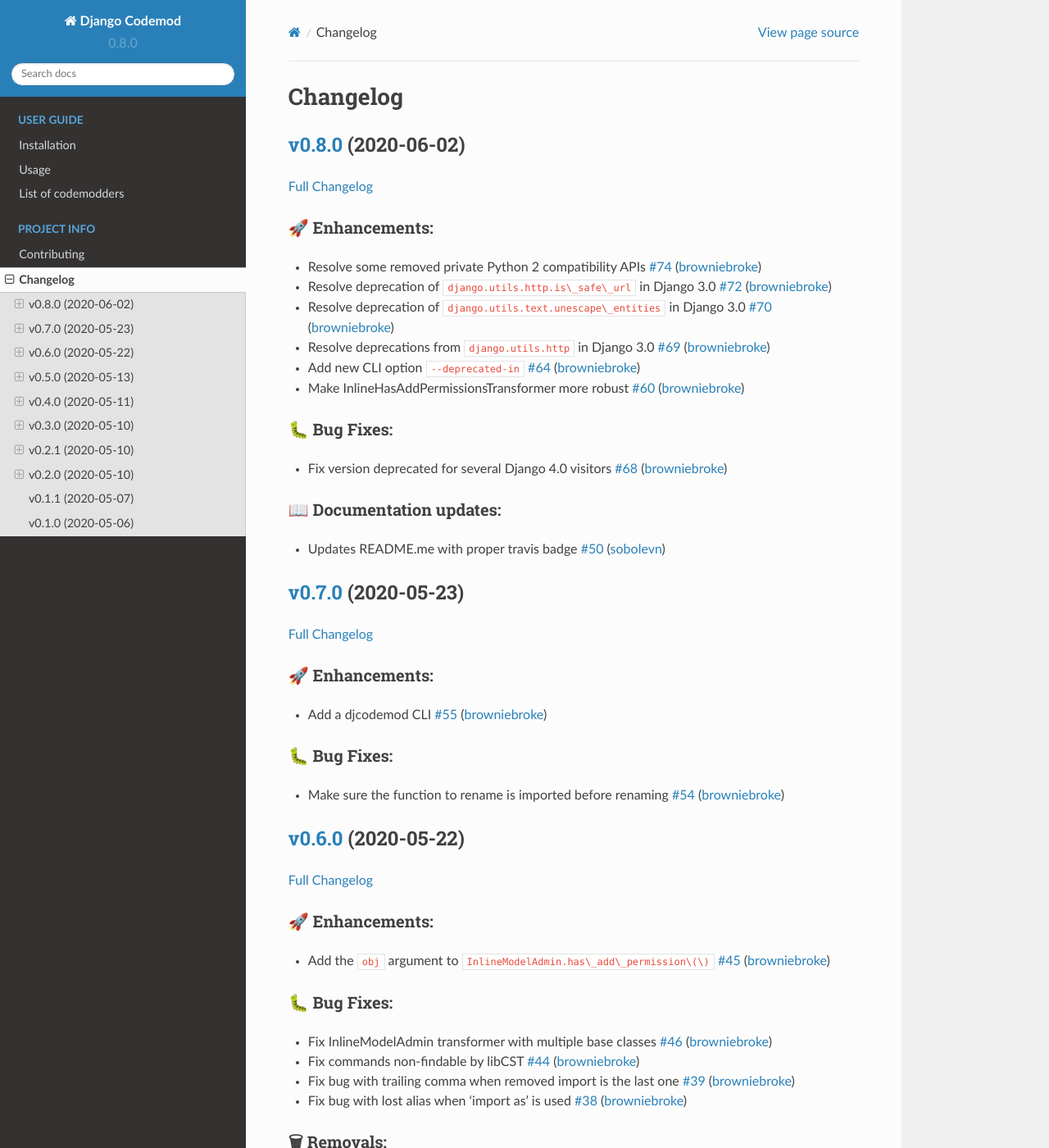
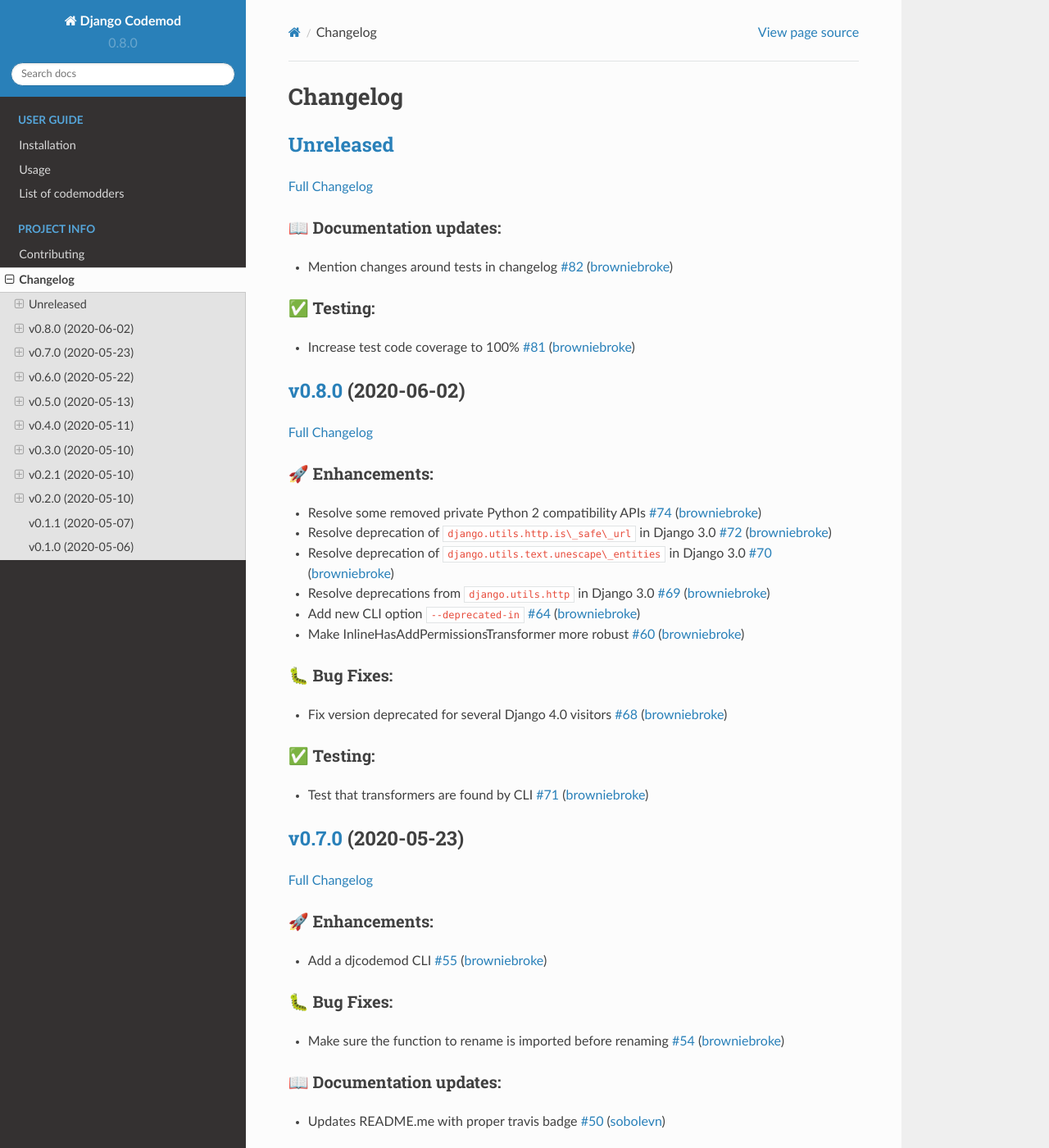
Before and after one commit to browniebroke/django-codemod, a Sphinx documentation site: the page built from docs/changelog.md, in a window 1280 px wide and 1400 px high. Shown: the whole window at 82% size. Built offline with Sphinx 7.4.7 and the Read the Docs theme 2.0.0, drawn with Linux system fonts in a browser that asks for light colours; some of the changed text lies outside the part shown.

Commit message:
Update Changelog

```diff
--- a/docs/changelog.md
+++ b/docs/changelog.md
@@ -1,4 +1,16 @@
 # Changelog
+
+## [Unreleased](https://github.com/browniebroke/django-codemod/tree/HEAD)
+
+[Full Changelog](https://github.com/browniebroke/django-codemod/compare/v0.8.0...HEAD)
+
+### 📖 Documentation updates:
+
+- Mention changes around tests in changelog [\#82](https://github.com/browniebroke/django-codemod/pull/82) ([browniebroke](https://github.com/browniebroke))
+
+### ✅ Testing:
+
+- Increase test code coverage to 100% [\#81](https://github.com/browniebroke/django-codemod/pull/81) ([browniebroke](https://github.com/browniebroke))
 
 ## [v0.8.0](https://github.com/browniebroke/django-codemod/tree/v0.8.0) (2020-06-02)
 
@@ -17,9 +29,9 @@
 
 - Fix version deprecated for several Django 4.0 visitors [\#68](https://github.com/browniebroke/django-codemod/pull/68) ([browniebroke](https://github.com/browniebroke))
 
-### 📖 Documentation updates:
+### ✅ Testing:
 
-- Updates README.me with proper travis badge [\#50](https://github.com/browniebroke/django-codemod/pull/50) ([sobolevn](https://github.com/sobolevn))
+- Test that transformers are found by CLI [\#71](https://github.com/browniebroke/django-codemod/pull/71) ([browniebroke](https://github.com/browniebroke))
 
 ## [v0.7.0](https://github.com/browniebroke/django-codemod/tree/v0.7.0) (2020-05-23)
 
@@ -32,6 +44,10 @@
 ### 🐛 Bug Fixes:
 
 - Make sure the function to rename is imported before renaming [\#54](https://github.com/browniebroke/django-codemod/pull/54) ([browniebroke](https://github.com/browniebroke))
+
+### 📖 Documentation updates:
+
+- Updates README.me with proper travis badge [\#50](https://github.com/browniebroke/django-codemod/pull/50) ([sobolevn](https://github.com/sobolevn))
 
 ## [v0.6.0](https://github.com/browniebroke/django-codemod/tree/v0.6.0) (2020-05-22)
 
@@ -48,9 +64,14 @@
 - Fix bug with trailing comma when removed import is the last one [\#39](https://github.com/browniebroke/django-codemod/pull/39) ([browniebroke](https://github.com/browniebroke))
 - Fix bug with lost alias when 'import as' is used [\#38](https://github.com/browniebroke/django-codemod/pull/38) ([browniebroke](https://github.com/browniebroke))
 
-### 🗑 Removals:
+### 🔥 Removals:
 
 - Remove commands to fix single deprecations [\#43](https://github.com/browniebroke/django-codemod/pull/43) ([browniebroke](https://github.com/browniebroke))
+
+### ✅ Testing:
+
+- Linting workflow [\#47](https://github.com/browniebroke/django-codemod/pull/47) ([browniebroke](https://github.com/browniebroke))
+- Tests visitors independently from commands [\#42](https://github.com/browniebroke/django-codemod/pull/42) ([browniebroke](https://github.com/browniebroke))
 
 ## [v0.5.0](https://github.com/browniebroke/django-codemod/tree/v0.5.0) (2020-05-13)
 
@@ -95,6 +116,10 @@
 
 [Full Changelog](https://github.com/browniebroke/django-codemod/compare/v0.2.0...v0.2.1)
 
+### 💥 Breaking Changes:
+
+- Rename module and extract logic out into a base command [\#9](https://github.com/browniebroke/django-codemod/pull/9) ([browniebroke](https://github.com/browniebroke))
+
 ### 🚀 Enhancements:
 
 - Migrate package metadata to declarative syntax [\#19](https://github.com/browniebroke/django-codemod/pull/19) ([browniebroke](https://github.com/browniebroke))
@@ -118,7 +142,7 @@
 - Support smart\_text deprecation, replace by smart\_str [\#10](https://github.com/browniebroke/django-codemod/pull/10) ([browniebroke](https://github.com/browniebroke))
 - Refactor checks to use matchers [\#8](https://github.com/browniebroke/django-codemod/pull/8) ([browniebroke](https://github.com/browniebroke))
 
-### 🗑 Removals:
+### 🔥 Removals:
 
 - Remove unused entry point [\#18](https://github.com/browniebroke/django-codemod/pull/18) ([browniebroke](https://github.com/browniebroke))
 
```
Also changed, not shown: other parts of docs/changelog.md (+1 -2 lines), CHANGELOG.md (+30 -6 lines).
